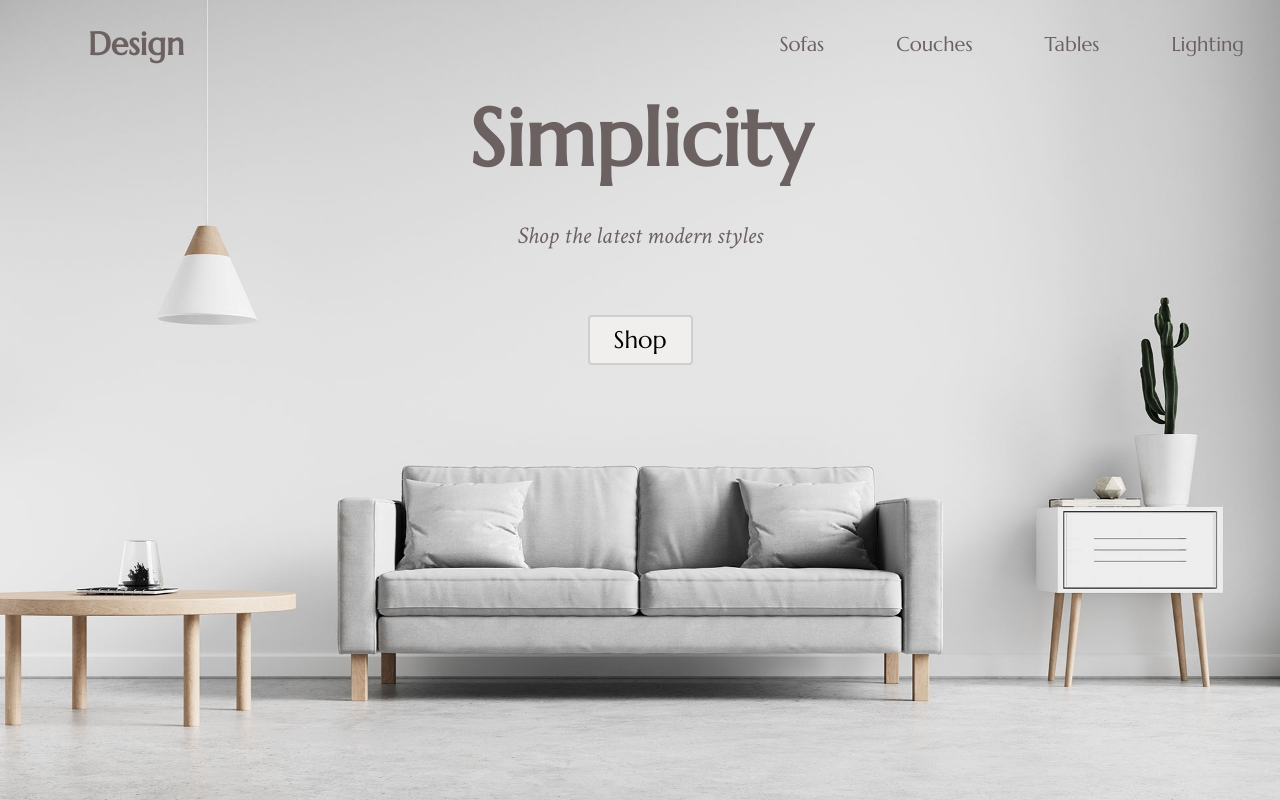
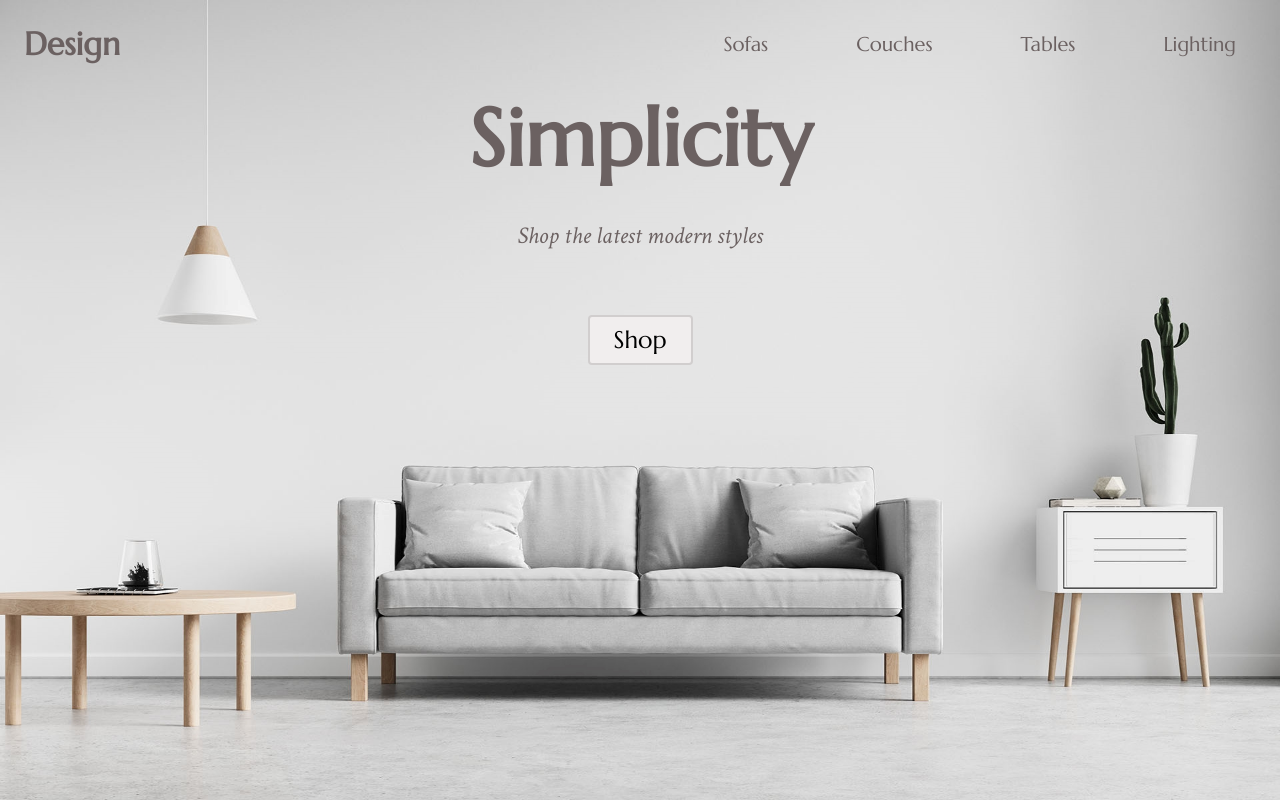
Before and after one commit to IArodriguez99/Furniture-Website, a plain HTML site: page index.html in a window 1280 px wide. Drawn offline with Linux system fonts and the light colour scheme.

Commit message:
Title position

```diff
--- a/styles.css
+++ b/styles.css
@@ -30,7 +30,7 @@ a:hover {
 }
 
 .title {
-  margin: 24px 88px;
+  margin: 24px 24px;
   color: #6b6161;
 }
 
@@ -48,7 +48,7 @@ a:hover {
 
 .menu li {
   padding: 20px;
-  margin: 0px 16px;
+  margin: 0px 24px;
   background-color: ;
   color: #6b6161;
   font-size: 20px;
```
